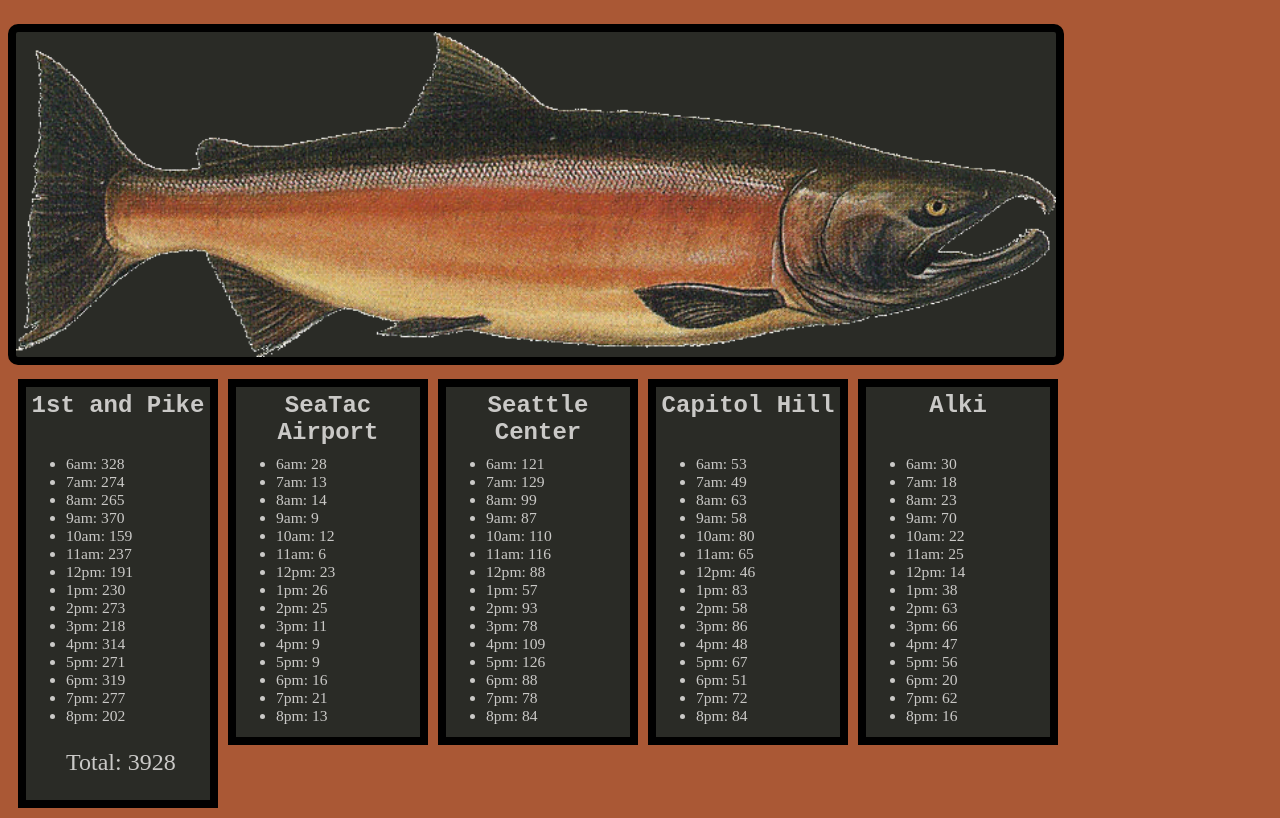
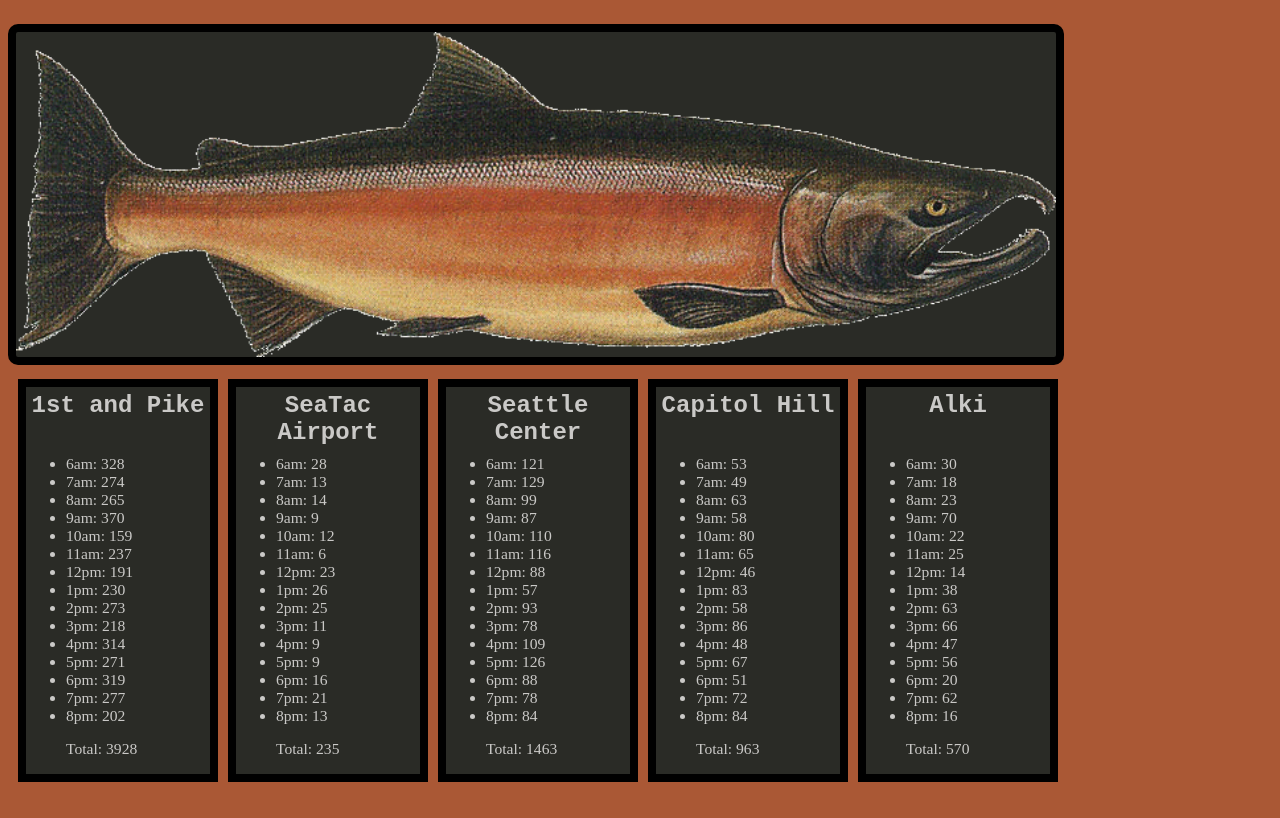
Before and after one commit to ncarignan/cookie-stand, a plain HTML site: page index.html in a window 1280 px wide. Shown: the part 124-942 px from the top of the page. After the commit the page ends 916 px from the top, so only its background shows below. Drawn offline with Linux system fonts and the light colour scheme.

Commit message:
finished for night

```diff
--- a/app.js
+++ b/app.js
@@ -66,7 +66,7 @@ var seaTac = {
     for(var i in this.cookieSoldArray){
       this.sumCookieSold = (this.sumCookieSold + this.cookieSoldArray[i]);
     };
-    var pikeUl = document.getElementById('pike');
+    var pikeUl = document.getElementById('seaTac');
     var liEl = document.createElement('p');
     liEl.textContent = 'Total: ' + this.sumCookieSold;
     pikeUl.appendChild(liEl);
@@ -75,6 +75,7 @@ var seaTac = {
 
 seaTac.randrate();
 seaTac.hourlyRateCombine();
+seaTac.sumRate();
 
 var sCenter = {
   minCustomers: 11,
@@ -102,7 +103,7 @@ var sCenter = {
     for(var i in this.cookieSoldArray){
       this.sumCookieSold = (this.sumCookieSold + this.cookieSoldArray[i]);
     };
-    var pikeUl = document.getElementById('pike');
+    var pikeUl = document.getElementById('sCenter');
     var liEl = document.createElement('p');
     liEl.textContent = 'Total: ' + this.sumCookieSold;
     pikeUl.appendChild(liEl);
@@ -111,6 +112,7 @@ var sCenter = {
 
 sCenter.randrate();
 sCenter.hourlyRateCombine();
+sCenter.sumRate();
 
 var capHill = {
   minCustomers: 20,
@@ -133,10 +135,21 @@ var capHill = {
       capHillUl.appendChild(liEl);
     }
   },
+
+  sumRate: function(){
+    for(var i in this.cookieSoldArray){
+      this.sumCookieSold = (this.sumCookieSold + this.cookieSoldArray[i]);
+    };
+    var pikeUl = document.getElementById('capHill');
+    var liEl = document.createElement('p');
+    liEl.textContent = 'Total: ' + this.sumCookieSold;
+    pikeUl.appendChild(liEl);
+  },
 };
 
 capHill.randrate();
 capHill.hourlyRateCombine();
+capHill.sumRate();
 
 var alki = {
   minCustomers: 2,
@@ -164,7 +177,7 @@ var alki = {
     for(var i in this.cookieSoldArray){
       this.sumCookieSold = (this.sumCookieSold + this.cookieSoldArray[i]);
     };
-    var pikeUl = document.getElementById('pike');
+    var pikeUl = document.getElementById('alki');
     var liEl = document.createElement('p');
     liEl.textContent = 'Total: ' + this.sumCookieSold;
     pikeUl.appendChild(liEl);
@@ -173,3 +186,4 @@ var alki = {
 
 alki.randrate();
 alki.hourlyRateCombine();
+alki.sumRate();
--- a/style.css
+++ b/style.css
@@ -22,6 +22,12 @@ h3{
   font-family: 'Rooboto-Mono', monospace;
   vertical-align: middle;
 }
+p{
+  font-size: 65%;
+  text-align: left;
+
+
+}
 
 ul{
   margin: 8px 5px 12px 0
@@ -42,7 +48,7 @@ img{
     color: black;
     width:16%;
     font-size: 150%;
-    min-width: 130px;
+    min-width: 150px;
     max-width: 200px;
     min-height: 350px;
     border: solid black 8px;
```
